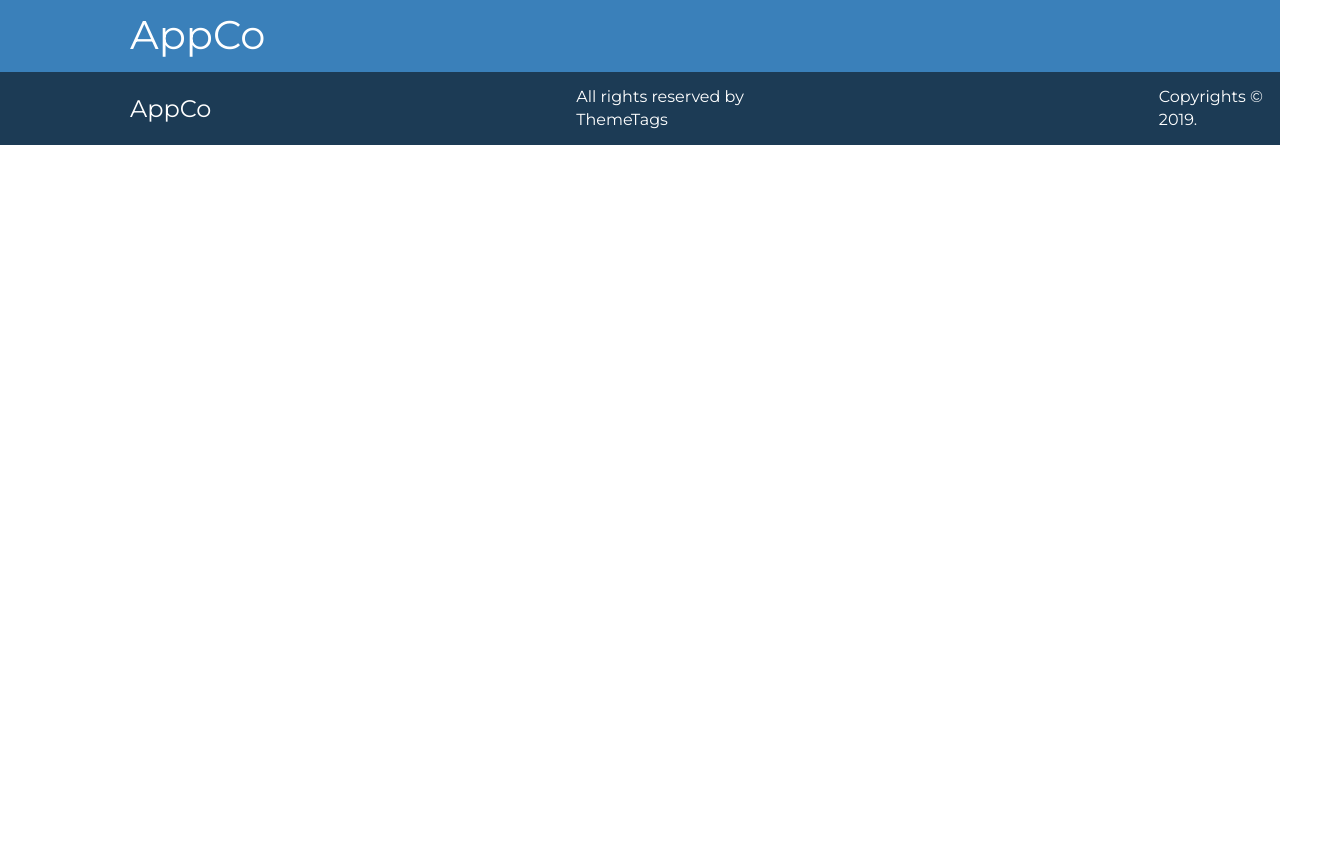
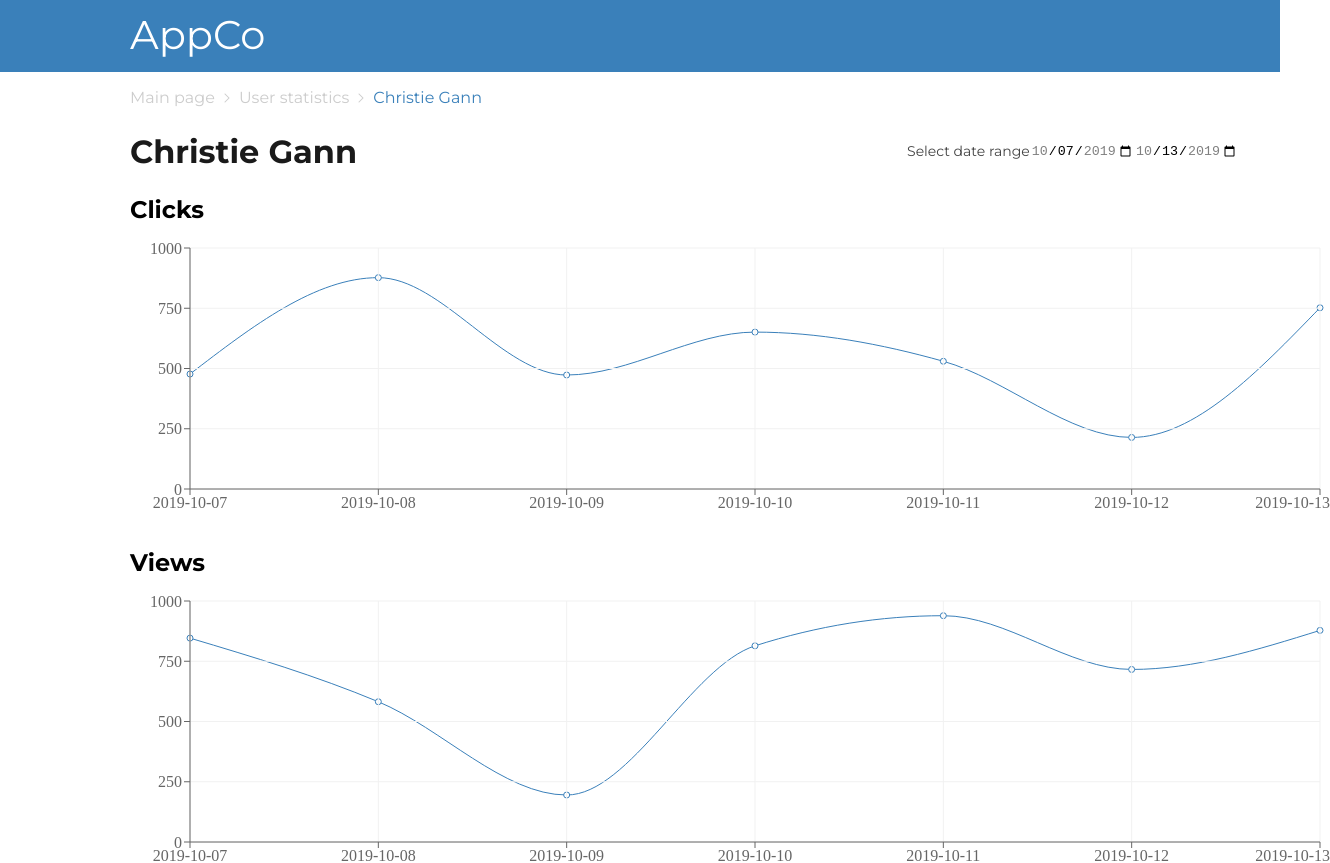
Before and after one commit to KapToH337/AppCo-Test, a React (Create React App) app: page /#/users/1/1 in a window 1280 px wide. Shown: the top 863 px of the page, 1330 px wide, since content can reach past the window. Before the commit the page ends 800 px from the top, so only its background shows below. Built offline with nearby package versions, Linux system fonts and the light colour scheme.

Commit message:
UserStats

```diff
--- a/package.json
+++ b/package.json
@@ -12,6 +12,7 @@
     "react-dom": "^17.0.2",
     "react-router-dom": "^5.2.0",
     "react-scripts": "4.0.3",
+    "recharts": "^2.0.9",
     "sass": "^1.35.1",
     "web-vitals": "^1.1.2"
   },
--- a/src/App.js
+++ b/src/App.js
@@ -1,4 +1,4 @@
-import React, { useState } from 'react';
+import React from 'react';
 import { Route, Switch, Redirect } from 'react-router-dom';
 
 import { Home } from './Main';
@@ -9,12 +9,6 @@ import { UserStats } from './UserStats';
 import './App.scss';
 
 export const App = () => {
-  const [user, setUser] = useState([])
-
-  const findUser = (user) => {
-    setUser(user);
-  }
-
   return (
     <>
       <style>
@@ -25,13 +19,9 @@ export const App = () => {
         <Route path="/" exact>
           <Home />
         </Route>
-        <Route path="/users/:page" exact>
-          <Users findUser={findUser} />
-        </Route>
+        <Route path="/users/:page" exact component={Users} />
 
-        <Route path="/users/:page/:userId">
-          <UserStats user={user} />
-        </Route>
+        <Route path="/users/:page/:userId" component={UserStats} />
 
         <Redirect path="/home" to="/"></Redirect>
         <Redirect path="/users" to="/users/page-1"></Redirect>
--- a/src/StatsMain.scss
+++ b/src/UserMain.scss
@@ -7,6 +7,8 @@
   &__main-home,
   &__main-stats,
   &__main-title,
+  &__main-title2,
+  &__main-selectP,
   &__table-first,
   &__table-last,
   &__table-headIt,
@@ -48,14 +50,52 @@
     height: 14px;
   }
 
-  &__main-title {
+  &__main-block {
     margin-top: 24px;
 
+    display: flex;
+    flex-direction: row;
+    align-items: center;
+  }
+
+  &__main-title {
     font-weight: bold;
     font-size: 32px;
     line-height: 39px;
 
     color: #1a1a1a;
+  }
+
+  &__main-title2 {
+    margin-top: 24px;
+
+    font-weight: bold;
+    font-size: 24px;
+    line-height: 29px;
+  }
+
+  &__main-select {
+    margin-left: 550px;
+
+    display: flex;
+    flex-direction: row;
+    align-items: center;
+  }
+
+  &__main-selectP {
+    font-size: 14px;
+    line-height: 17px;
+    color: #444;
+  }
+
+  &__main-selectI {
+    flex-direction: row-reverse;
+
+    border: none;
+  }
+
+  &__main-selectI:focus-visible {
+    outline: none;
   }
 
   &__table {
--- a/src/UserStats.js
+++ b/src/UserStats.js
@@ -1,27 +1,121 @@
-import React from 'react';
-import { withRouter } from 'react-router-dom';
+import React, { useState } from 'react';
+import { Link } from 'react-router-dom';
+import { LineChart, Line, CartesianGrid, XAxis, YAxis, Tooltip } from 'recharts';
 
+import usersFromServer from './api/users.json';
 import usersStatsFromServer from './api/users_statistic.json';
 
-export const UserStats = withRouter(
-  ({ user }) => {
+export const UserStats = ({ match }) => {
+  const user = usersFromServer.find(user => user.id === +match.params.userId);
   const userStats = usersStatsFromServer
     .filter(users => users.user_id === user.id)
 
+  const min = userStats[0].date;
+  const max = userStats[userStats.length - 1].date;
+
+  const [dataMin, setDataMin] = useState(min);
+  const [dataMax, setDataMax] = useState(userStats[6].date);
+
+  const clicks = userStats
+    .filter(stats => dataMin <= stats.date && stats.date <= dataMax)
+    .map(stats => (
+      {name: stats.date, clicks: stats.clicks, pv: 2400, amt: 2400}
+    ));
+
+  const views = userStats
+    .filter(stats => dataMin <= stats.date && stats.date <= dataMax)
+    .map(stats => (
+      {name: stats.date, views: stats.page_views, pv: 2400, amt: 2400}
+    ));
+
   return (
-      <div className="stats">
+    <>
       <header className="user__header">
         <h1 className="user__header-title">AppCo</h1>
       </header>
 
+      <main className="user__main">
+      <div className="user__main-nav">
+          <Link
+            to="/"
+            className="user__main-home"
+          >
+            Main page
+          </Link>
 
+          <div className="user__main-line"></div>
+          <Link
+            to="/users/page-1"
+            className="user__main-home"
+          >
+            User statistics
+          </Link>
+
+          <div className="user__main-line"></div>
+          <Link
+            to={`/users/${match.params.page}/${match.params.userId}`}
+            className="user__main-stats"
+          >
+            {user.first_name} {user.last_name}
+          </Link>
+        </div>
+
+        <div className="user__main-block">
+          <h2 className="user__main-title">
+            {user.first_name}
+            {' '}
+            {user.last_name}
+          </h2>
+
+          <div className="user__main-select">
+            <p className="user__main-selectP">Select date range</p>
+            <input
+              className="user__main-selectI"
+              type="date"
+              min={min}
+              max={dataMax}
+              value={dataMin}
+              onChange={(event) => {
+                setDataMin(event.target.value);
+              }}
+            ></input>
+            <input
+              className="user__main-selectI"
+              type="date"
+              min={dataMin}
+              max={max}
+              value={dataMax}
+              onChange={(event) => {
+                setDataMax(event.target.value);
+              }}
+            ></input>
+          </div>
+        </div>
+
+        <h3 className="user__main-title2">Clicks</h3>
+        <LineChart width={1200} height={300} data={clicks} margin={{ top: 24, right: 10, bottom: 5, left: 0 }}>
+          <Line type="monotone" dataKey="clicks" stroke="#3a80ba" />
+          <CartesianGrid stroke="#f1f1f1" />
+          <XAxis dataKey="name" />
+          <YAxis />
+          <Tooltip />
+        </LineChart>
+
+        <h3 className="user__main-title2">Views</h3>
+        <LineChart width={1200} height={300} data={views} margin={{ top: 24, right: 10, bottom: 5, left: 0 }}>
+          <Line type="monotone" dataKey="views" stroke="#3a80ba" />
+          <CartesianGrid stroke="#f1f1f1" />
+          <XAxis dataKey="name" />
+          <YAxis />
+          <Tooltip />
+        </LineChart>
+      </main>
 
       <footer className="user__footer">
         <h3 className="user__footer-title">AppCo</h3>
         <p className="user__footer-paragraph">All rights reserved by ThemeTags</p>
         <p className="user__footer-paragraph">Copyrights © 2019.</p>
       </footer>
-      </div>
+    </>
   );
-  }
-);
+};
--- a/src/Users.js
+++ b/src/Users.js
@@ -1,15 +1,14 @@
 import React, { useEffect, useState } from 'react';
-import { Link, NavLink, withRouter } from 'react-router-dom';
+import { Link, NavLink } from 'react-router-dom';
 
 import usersFromServer from './api/users.json';
 import usersStatsFromServer from './api/users_statistic.json';
 
-import './StatsHeader.scss';
-import './StatsMain.scss';
-import './StatsFooter.scss';
+import './UserHeader.scss';
+import './UserMain.scss';
+import './UserFooter.scss';
 
-export const Users = withRouter(
-  ({ match, findUser }) => {
+export const Users = ({ match }) => {
   const [users, setUsers] = useState([]);
 
   const maxPages = users.length / 50;
@@ -101,9 +100,6 @@ export const Users = withRouter(
                 {(users.filter(user => pageStart < user.id && user.id <= pageEnd)).map(user => (
                   <tr
                     key={user.id}
-                      onClick={() => {
-                        findUser(user);
-                      }}
                     className={user.id % 2 === 0 ?
                         "user__table-gray" :
                         "user__table-white"}
@@ -207,5 +203,4 @@ export const Users = withRouter(
       )}
     </>
   );
-  }
-);
+};
```
Also changed, not shown: src/UserFooter.scss (renamed from src/StatsFooter.scss), src/UserHeader.scss (renamed from src/StatsHeader.scss), 2 other files (tests, documents, lock files or other folders). Lines whose indentation alone changed are shown as unchanged.
